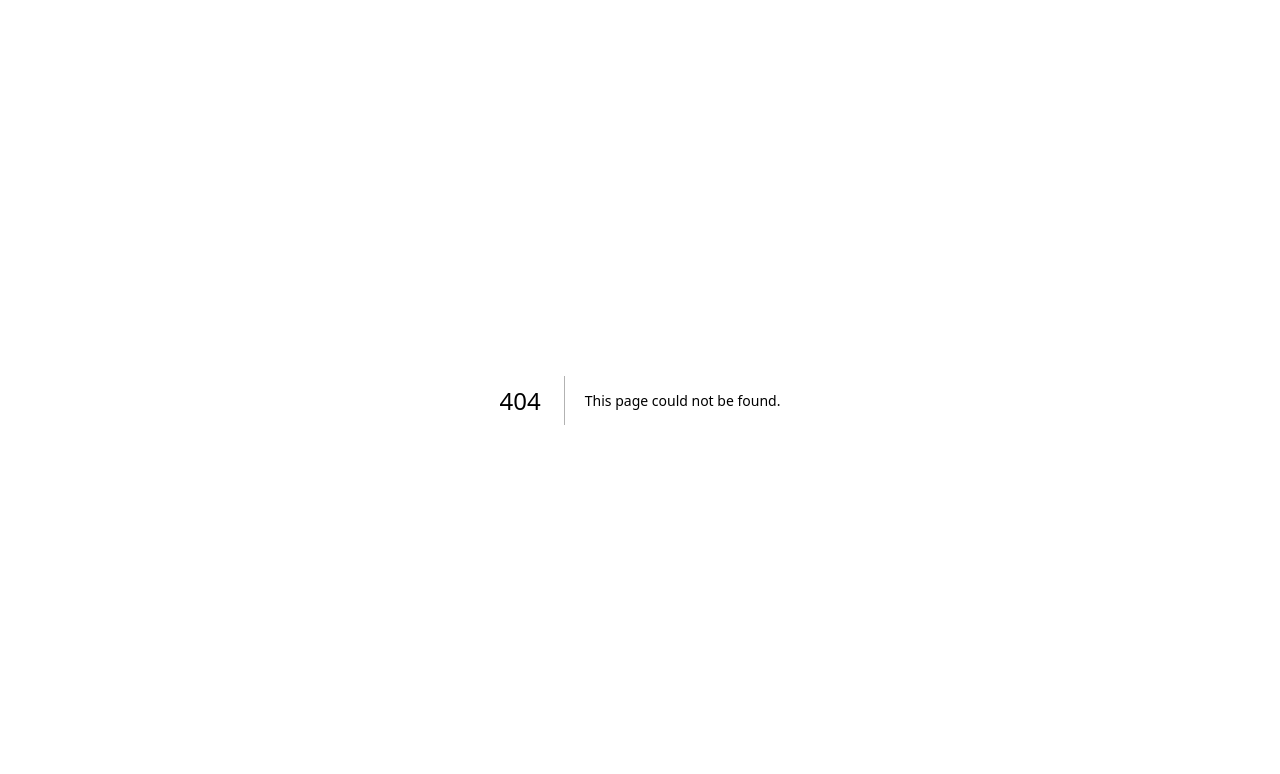
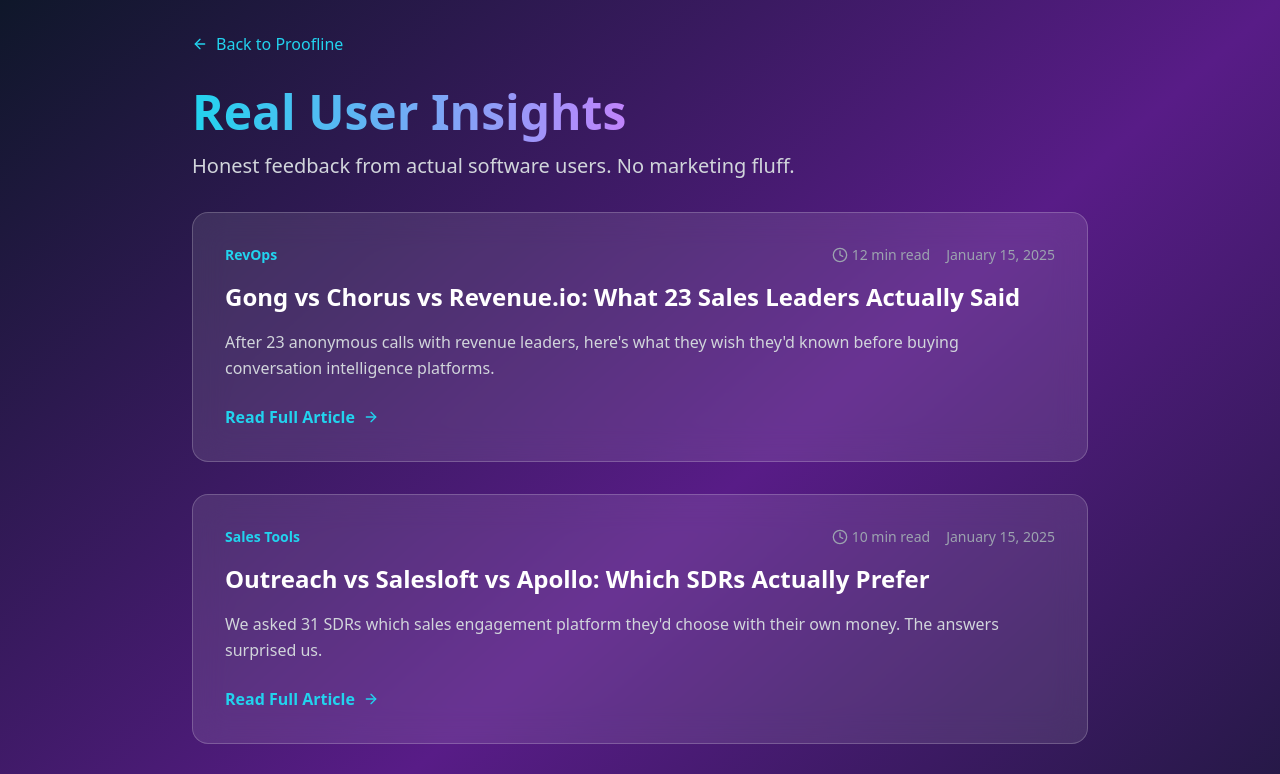
Before and after one commit to retalsnaheem/proofline-website, a Next.js app: page /blog in a window 1280 px wide. Before the commit this address had no page. Shown: the top 774 px of the page. Built offline with nearby package versions, Linux system fonts and the light colour scheme.

Commit message:
Add blog homepage and fix URLs

```diff
--- /dev/null
+++ b/app/blog/page.js
@@ -0,0 +1,97 @@
+'use client';
+import React from 'react';
+import { ArrowLeft, Clock, ArrowRight } from 'lucide-react';
+import Link from 'next/link';
+
+const BlogPage = () => {
+  const articles = [
+    {
+      slug: 'gong-vs-chorus-revenue-io-sales-leaders',
+      title: 'Gong vs Chorus vs Revenue.io: What 23 Sales Leaders Actually Said',
+      excerpt: 'After 23 anonymous calls with revenue leaders, here\'s what they wish they\'d known before buying conversation intelligence platforms.',
+      readTime: '12 min read',
+      category: 'RevOps',
+      date: 'January 15, 2025',
+      featured: true
+    },
+    {
+      slug: 'outreach-vs-salesloft-apollo-sdrs',
+      title: 'Outreach vs Salesloft vs Apollo: Which SDRs Actually Prefer',
+      excerpt: 'We asked 31 SDRs which sales engagement platform they\'d choose with their own money. The answers surprised us.',
+      readTime: '10 min read',
+      category: 'Sales Tools',
+      date: 'January 15, 2025',
+      featured: false
+    },
+    {
+      slug: 'hubspot-implementation-timeline-reality',
+      title: 'The Real Timeline for HubSpot Implementation: What 19 Marketing Teams Actually Experienced',
+      excerpt: 'HubSpot says 30-60 days. Marketing ops leaders tell a different story. Not a single team achieved full implementation in under 90 days.',
+      readTime: '11 min read',
+      category: 'Implementation',
+      date: 'January 15, 2025',
+      featured: false
+    }
+  ];
+
+  return (
+    <div className="min-h-screen bg-gradient-to-br from-slate-900 via-purple-900 to-slate-900 text-white">
+      {/* Header */}
+      <header className="relative z-10 px-6 py-8">
+        <div className="max-w-4xl mx-auto">
+          <Link href="/" className="inline-flex items-center space-x-2 text-cyan-400 hover:text-cyan-300 transition-colors mb-8">
+            <ArrowLeft className="w-4 h-4" />
+            <span>Back to Proofline</span>
+          </Link>
+
+          <h1 className="text-4xl md:text-5xl font-bold mb-4">
+            <span className="bg-gradient-to-r from-cyan-400 to-purple-400 bg-clip-text text-transparent">
+              Real User Insights
+            </span>
+          </h1>
+          <p className="text-xl text-gray-300">Honest feedback from actual software users. No marketing fluff.</p>
+        </div>
+      </header>
+
+      {/* Articles Grid */}
+      <section className="relative z-10 px-6 pb-20">
+        <div className="max-w-4xl mx-auto">
+          <div className="grid gap-8">
+            {articles.map((article, index) => (
+              <article key={index} className="bg-white/10 backdrop-blur-lg border border-white/20 rounded-2xl p-8 hover:bg-white/20 transition-all duration-300">
+                <div className="flex items-center justify-between mb-4">
+                  <span className="text-sm text-cyan-400 font-semibold">{article.category}</span>
+                  <div className="flex items-center space-x-4 text-sm text-gray-400">
+                    <span className="flex items-center space-x-1">
+                      <Clock className="w-4 h-4" />
+                      <span>{article.readTime}</span>
+                    </span>
+                    <span>{article.date}</span>
+                  </div>
+                </div>
+
+                <h2 className="text-2xl font-bold mb-4 hover:text-cyan-400 transition-colors">
+                  <Link href={`/blog/${article.slug}`}>
+                    {article.title}
+                  </Link>
+                </h2>
+
+                <p className="text-gray-300 mb-6 leading-relaxed">{article.excerpt}</p>
+
+                <Link
+                  href={`/blog/${article.slug}`}
+                  className="inline-flex items-center space-x-2 text-cyan-400 hover:text-cyan-300 transition-colors font-semibold"
+                >
+                  <span>Read Full Article</span>
+                  <ArrowRight className="w-4 h-4" />
+                </Link>
+              </article>
+            ))}
+          </div>
+        </div>
+      </section>
+    </div>
+  );
+};
+
+export default BlogPage;
--- a/app/page.js
+++ b/app/page.js
@@ -306,11 +306,12 @@
     <div className="grid md:grid-cols-3 gap-8">
       {[
         {
-          title: "Gong vs Chorus vs Revenue.io: What 23 Sales Leaders Actually Said",
-          excerpt: "After 23 anonymous calls with revenue leaders, here's what they wish they'd known before buying conversation intelligence platforms.",
-          readTime: "12 min read",
-          category: "RevOps",
-          link: "/blog/first-blog"
+
+        title: "Gong vs Chorus vs Revenue.io: What 23 Sales Leaders Actually Said",
+        excerpt: "After 23 anonymous calls with revenue leaders, here's what they wish they'd known before buying conversation intelligence platforms.",
+        readTime: "12 min read",
+        category: "RevOps",
+        link: "/blog/gong-vs-chorus-revenue-io-sales-leaders"
         },
         {
           title: "Outreach vs Salesloft vs Apollo: Which SDRs Actually Prefer",
```
Also changed, not shown: app/blog/gong-vs-chorus-revenue-io-sales-leaders/page.js (renamed from app/blog/first-blog/page.js), 2 other files (tests, documents, lock files or other folders).
